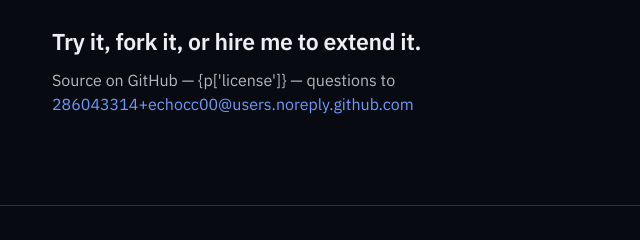
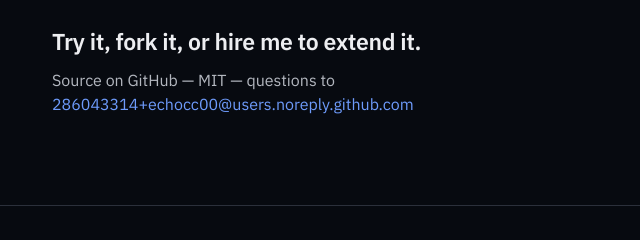
Before and after one commit to echocc00/echocco-site, a plain HTML site: page projects/secopentagent.html in a window 1280 px wide. Shown: the part 3901-4141 px from the top of the page, 0-640 px from the left. Drawn offline with Linux system fonts and the light colour scheme.

Commit message:
fix(content): 补上 CTA 里没被替换的 {p['license']} 占位符
两个项目页的 CTA 直接把模板占位符渲染给用户看：

  Source on GitHub — {p['license']} — questions to

它们是全站唯一带 `.cta-desc` 的两页（其余 6 个项目页没有这个结构），
所以上一轮排查模板占位符时没覆盖到。按各页 `<dt>License</dt>` 的实际值替换：
strixoc → Apache-2.0，secopentagent → MIT。en/zh 三个属性一起改。

没有任何审计会报这种问题 —— 它是内容缺陷，不是可访问性缺陷。

```diff
--- a/projects/secopentagent.html
+++ b/projects/secopentagent.html
@@ -779,7 +779,7 @@
 
           <h2 class="cta-title" data-i18n-en="Try it, fork it, or hire me to extend it." data-i18n-zh="试用、fork，或请我帮你扩展。">Try it, fork it, or hire me to extend it.</h2>
 
-          <p class="cta-desc"><span data-i18n-en="Source on GitHub — {p['license']} — questions to " data-i18n-zh="代码在 GitHub — {p['license']} — 邮件咨询：">Source on GitHub — {p['license']} — questions to </span><a data-mailto-user="286043314+echocc00" data-mailto-domain="users.noreply.github.com"><span data-ml="u">286043314+echocc00</span><span data-ml="at">@</span><span data-ml="d">users.noreply.github.com</span></a></p>
+          <p class="cta-desc"><span data-i18n-en="Source on GitHub — MIT — questions to " data-i18n-zh="代码在 GitHub — MIT — 邮件咨询：">Source on GitHub — MIT — questions to </span><a data-mailto-user="286043314+echocc00" data-mailto-domain="users.noreply.github.com"><span data-ml="u">286043314+echocc00</span><span data-ml="at">@</span><span data-ml="d">users.noreply.github.com</span></a></p>
 
         </div>
 
```
Also changed, not shown: projects/strixoc.html (+1 -1 lines).
